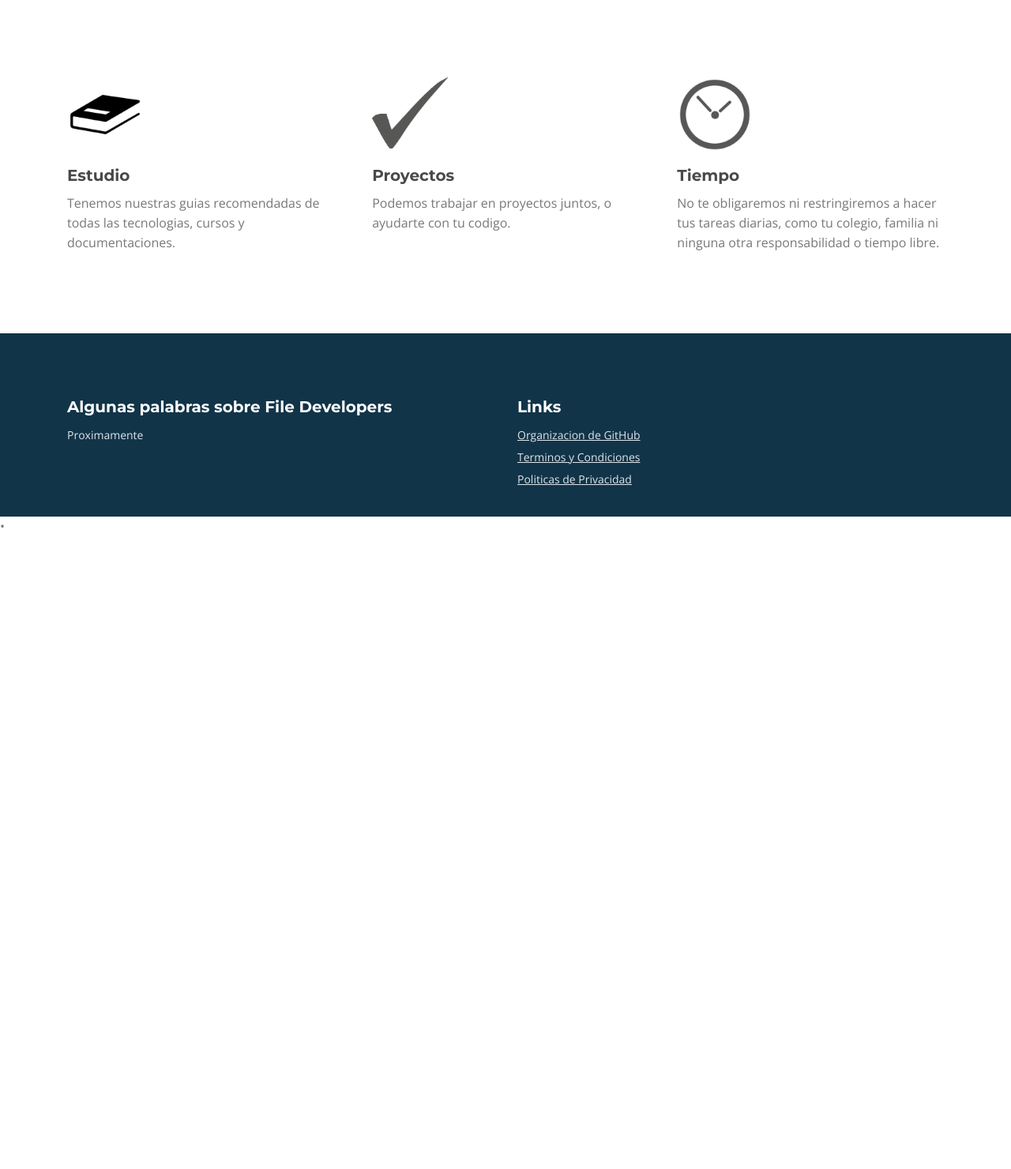
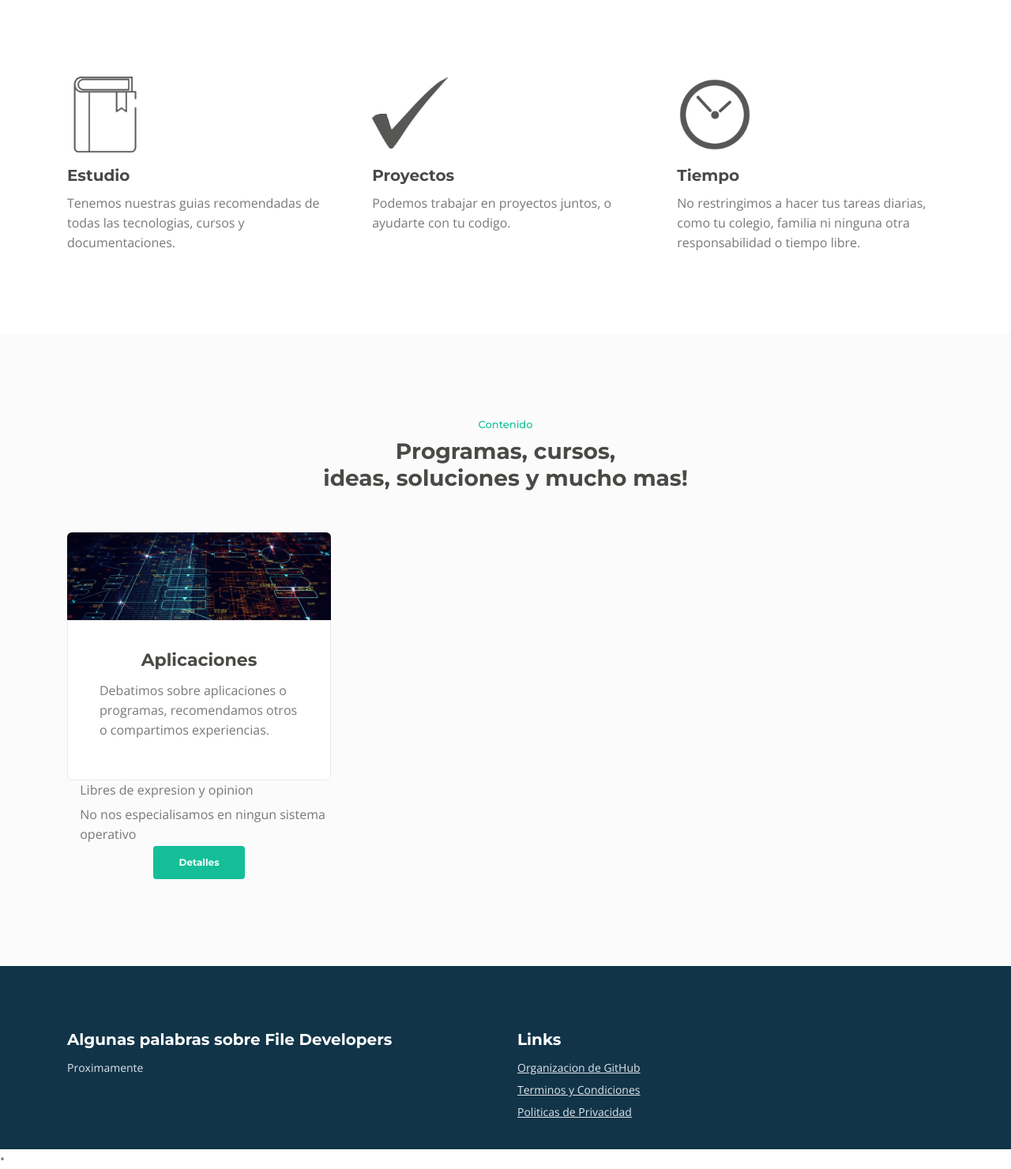
Before and after one commit to file-developers/web, a Flask app: page / in a window 1280 px wide. Shown: the part 1508-2988 px from the top of the page at 79% size. Before the commit the page ends 2176 px from the top, so only its background shows below. Run offline with Flask 2, Linux system fonts and the light colour scheme; some libraries are stand-ins or nearby versions; some web fonts are replaced.

Commit message:
HTML CHANGES

```diff
--- a/templates/index.html
+++ b/templates/index.html
@@ -49,8 +49,7 @@
         <!-- Card -->
         <div class="card">
           <span class="fa-stack">
-            <img src="{{ url_for('static', filename='img/book.jpg')}}" alt="" class="fas fa-binoculars fa-stack-1x">
-            <i class="fas fa-binoculars fa-stack-1x"></i>
+            <img src="{{ url_for('static', filename='img/bookimg.jpg')}}" alt="Book Image" class="fas fa-binoculars fa-stack-1x">
           </span>
           <div class="card-body">
             <h4 class="card-title">Estudio</h4>
@@ -62,7 +61,7 @@
         <!-- Card 2 -->
         <div class="card">
           <span class="fa-stack">
-            <img src="{{ url_for('static', filename='img/checkmark.jpg') }}" alt="" class="fas fa-list-alt fa-stack-1x">
+            <img src="{{ url_for('static', filename='img/checkmark.jpg') }}" alt="Check Mark Image" class="fas fa-list-alt fa-stack-1x">
           </span>
           <div class="card-body">
             <h4 class="card-title">Proyectos</h4>
@@ -74,11 +73,11 @@
         <!-- Card 3 -->
         <div class="card">
           <span class="fa-stack">
-            <img class="fas fa-chart-pie fa-stack-1x" src="{{ url_for('static', filename='img/clock.jpg') }}">
+            <img class="fas fa-chart-pie fa-stack-1x" alt="Clock Image" src="{{ url_for('static', filename='img/clock.jpg') }}">
           </span>
           <div class="card-body">
             <h4 class="card-title">Tiempo</h4>
-            <p>No te obligaremos ni restringiremos a hacer tus tareas diarias, como tu colegio, familia ni ninguna otra responsabilidad o tiempo libre.</p>
+            <p>No restringimos a hacer tus tareas diarias, como tu colegio, familia ni ninguna otra responsabilidad o tiempo libre.</p>
           </div>
         </div>
         <!-- End of Card 3 -->
@@ -88,4 +87,43 @@
   </div>
 </div>
 <!-- End of Description -->
+
+<!-- Services -->
+<div id="services" class="cards-2">
+  <div class="container">
+    <div class="row">
+      <div class="col-lg-12">
+        <div class="section-title">Contenido</div>
+        <h2>Programas, cursos,<br>ideas, soluciones y mucho mas!</h2>
+      </div>
+    </div>
+    <div class="row">
+      <div class="col-lg-12">
+        <!-- Card -->
+        <div class="card">
+          <div class="card-image">
+            <img src="{{ url_for('static', filename='img/services-1.jpg') }}" alt="Servicio 1" class="img-fluid">
+          </div>
+          <div class="card-body">
+            <h3 class="card-title">Aplicaciones</h3>
+            <p>Debatimos sobre aplicaciones o programas, recomendamos otros o compartimos experiencias.</p>
+          </div>
+          <ul class="list-unstyled li-space-lg">
+            <li class="media">
+              <i class="fas fa-square"></i>
+              <div class="media-body">Libres de expresion y opinion</div>
+            </li>
+            <li class="media">
+              <i class="fas fa-square"></i>
+              <div class="media-body">No nos especialisamos en ningun sistema operativo</div>
+            </li>
+          </ul>
+          <div class="button-container">
+            <a href="/#callMe" class="btn-solid-reg page-scroll">Detalles</a>
+          </div>
+        </div>
+      </div>
+    </div>
+  </div>
+</div>
 {% endblock body %}
--- a/templates/layout.html
+++ b/templates/layout.html
@@ -34,7 +34,7 @@
 {% endif %}
 
 <!-- Icon -->
-<link rel="icon" href="{{ url_for('static', filename='img/mainwithoutbg.jpg')}}">
+<link rel="icon" href="{{ url_for('static', filename='img/mainwithoutbg.jpg') }}">
 </head>
 <body>
 <!-- Preloader -->
```
Also changed, not shown: static/img/book.jpg (deleted), static/img/bookimg.jpg (added), static/img/services-1.jpg, static/img/services-2.jpg, static/img/services-3.jpg.
